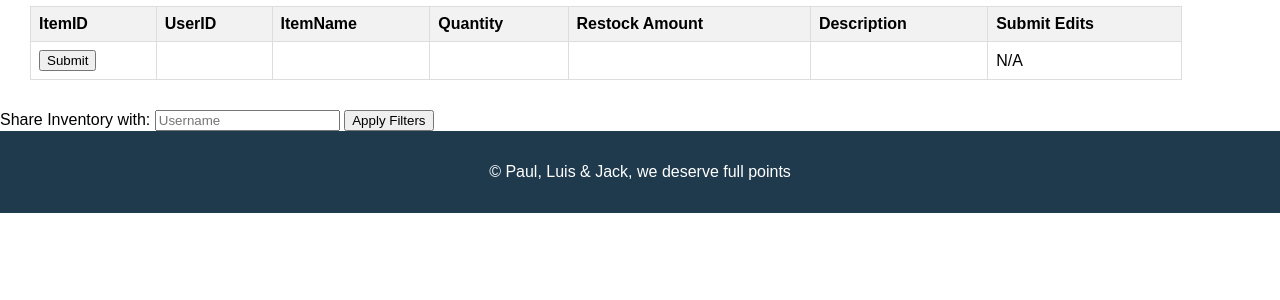
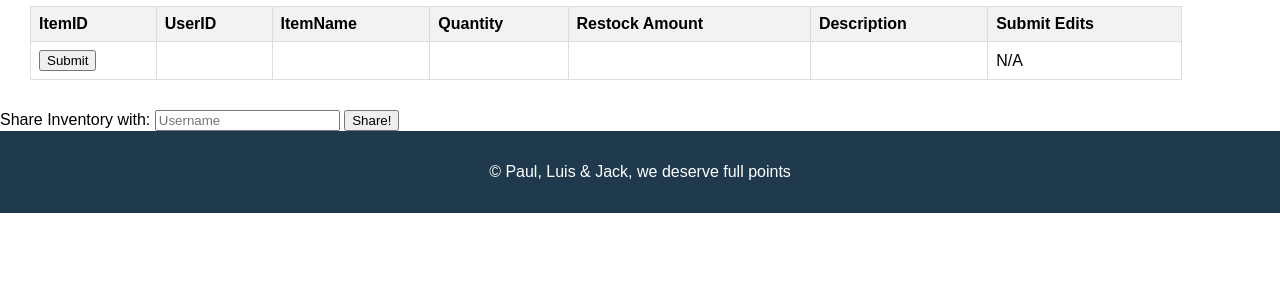
Before and after one commit to popuppk/CSE106Project, a Flask app: page /index in a window 1280 px wide. Shown: the part 175-475 px from the top of the page. Run offline with Flask 3, Linux system fonts and the light colour scheme; data that the repository does not hold is empty.

Commit message:
small typo

```diff
--- a/templates/index.html
+++ b/templates/index.html
@@ -61,7 +61,7 @@
 		<div>
 			<label for="shareInv">Share Inventory with:</label>
 			<input type="text" id="shareInv" placeholder="Username">
-			<button onclick="share()">Apply Filters</button>
+			<button onclick="share()">Share!</button>
 		</div>
     </section>
   </main>
```
Also changed, not shown: templates/shared_inventory.html (+3 -4 lines), instance/storage.db.
